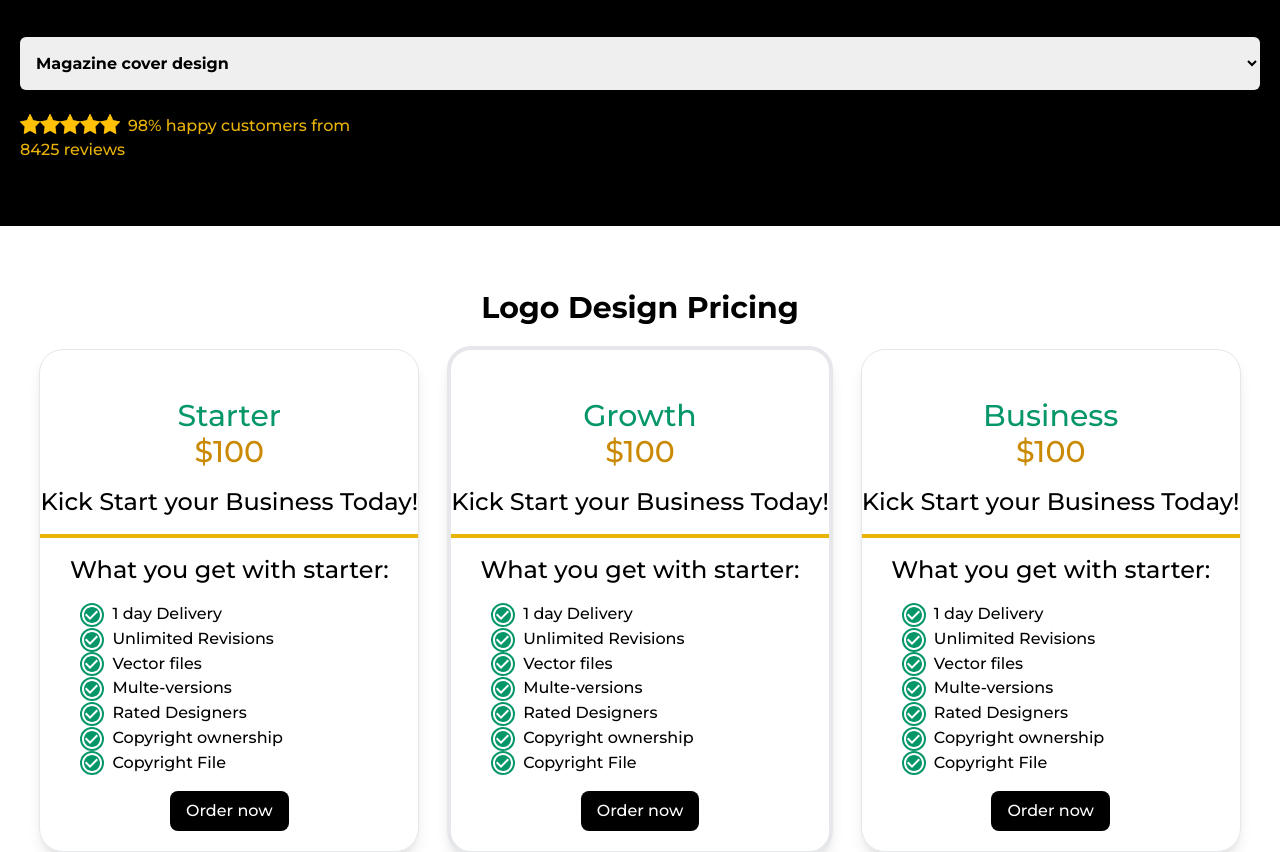
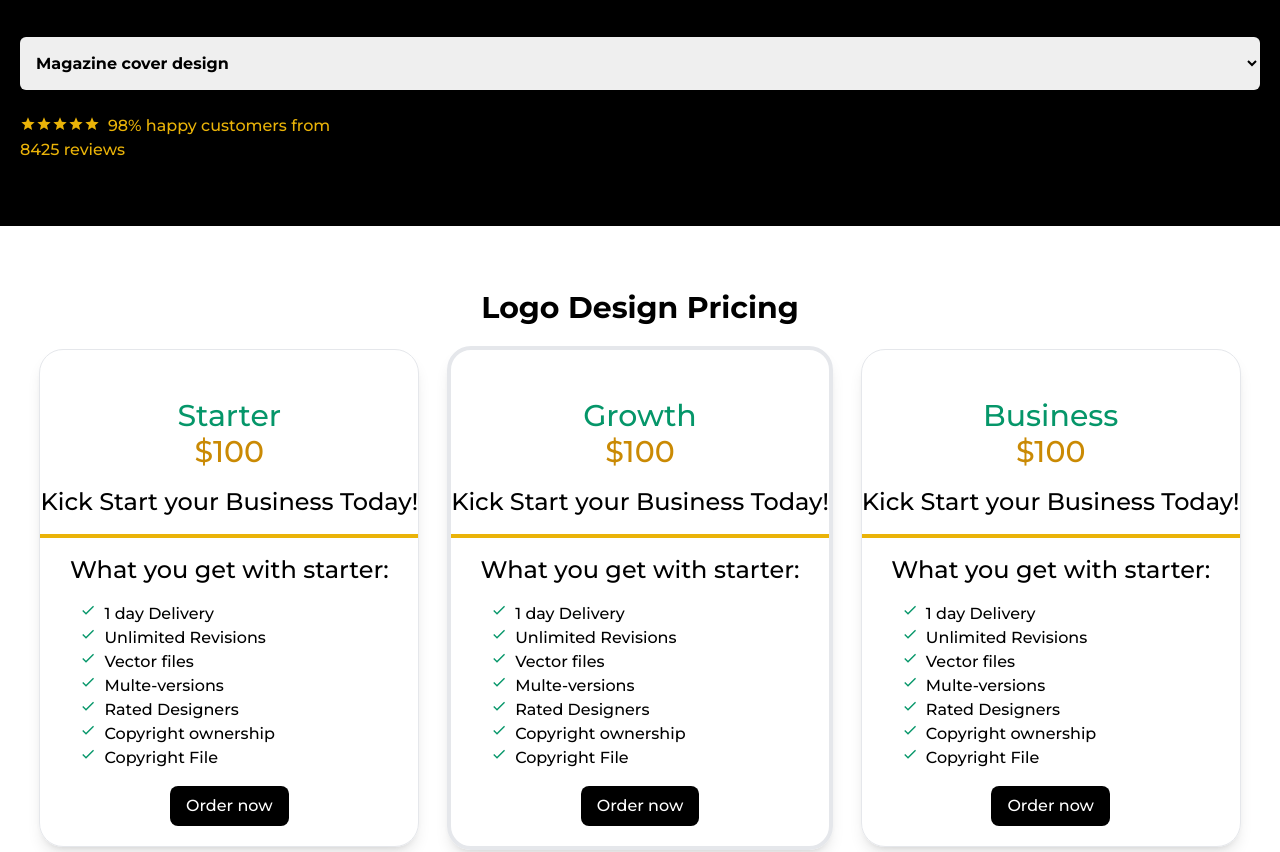
Before and after one commit to patrickashi/kanicreative, a React (Create React App) app: page / in a window 1280 px wide. Shown: the part 227-1079 px from the top of the page. Built offline with nearby package versions, Linux system fonts and the light colour scheme.

Commit message:
add new
New

```diff
--- a/package.json
+++ b/package.json
@@ -6,7 +6,6 @@
   "dependencies": {
     "@emotion/react": "^11.11.3",
     "@emotion/styled": "^11.11.0",
-    "@mui/icons-material": "^5.15.2",
     "@mui/material": "^5.15.2",
     "@testing-library/jest-dom": "^5.17.0",
     "@testing-library/react": "^13.4.0",
--- a/src/App.js
+++ b/src/App.js
@@ -33,7 +33,7 @@ function App() {
                 <Ordersp/>
               </Route>
               <Route path="/Dashhome">
-                <Dashhome />
+                <Dashhome/>
               </Route>
               <Route path="/Tasksp">
                 <Tasksp />
--- a/src/Components/Navbar.jsx
+++ b/src/Components/Navbar.jsx
@@ -28,10 +28,9 @@ const Navbar = () => {
         {/* <h1 onClick={handleNav} className={logo ? 'hidden' : 'block'}>BEACHES.</h1> */}
         <img className='text-white bg-white w-20 md:ml-3 ' size={20} src={logo1} alt="/" />
       </div>
-      <ul className='hidden md:flex gap-4'>
+      <ul className='mobile:hidden 2xl:flex xl:flex lg:flex md:flex gap-4'>
         <Link to="/"> Home </Link>
-
-        <Link to="/create"> About</Link>
+        <Link to=""> About</Link>
         <Link to="/"> Contact </Link>
         <Link to="/"> Services </Link>
         <Link to="/"> Faq</Link>
--- a/src/Components/Orders.jsx
+++ b/src/Components/Orders.jsx
@@ -1,6 +1,7 @@
 import React from 'react';
 import Ordernav from './Ordernav';
-import SearchIcon from '@mui/icons-material/Search';
+
+import { MdOutlineSearch } from 'react-icons/md';
 
 const Orders = () => {
   return (
@@ -16,7 +17,7 @@ const Orders = () => {
                     <div className='relative'>
                         <input type="text" placeholder='Search...' className='rounded-sm pl-9 py-1 px-2 text-[#059669]' />
                         <div>
-                            <SearchIcon className='absolute w-20 left-2 top-1 text-gray-400'/>
+                            <MdOutlineSearch className='absolute w-20 left-2 top-1 text-gray-400'/>
                         </div>
                     </div>
                 </div>
--- a/src/Components/Secone.jsx
+++ b/src/Components/Secone.jsx
@@ -1,6 +1,7 @@
 import React from "react"
 
-import star from "../assets/star.png";
+
+import { MdOutlineStar } from "react-icons/md";
 
 const Secone = () => {
     return (
@@ -31,13 +32,15 @@ const Secone = () => {
                         </select>
                     </div>
 
-                    <div className="flex pt-6 ">
-                        <div className="flex h-5 mr-2">
-                            <img className="w-5" src={star} alt="" />
-                            <img className="w-5" src={star} alt="" />
-                            <img className="w-5" src={star} alt="" />
-                            <img className="w-5" src={star} alt="" />
-                            <img className="w-5" src={star} alt="" />
+                    <div className="flex pt-6 gap-2 ">
+                        <div className="flex ">
+                            <MdOutlineStar  className=" h-5 text-yellow-500"/>
+                            <MdOutlineStar  className=" h-5 text-yellow-500"/>
+                            <MdOutlineStar  className=" h-5 text-yellow-500"/>
+                            <MdOutlineStar  className=" h-5 text-yellow-500"/>
+                            <MdOutlineStar  className=" h-5 text-yellow-500"/>
+
+
                         </div>
                         <p className="text-yellow-500">98% happy customers from</p>
                     </div>
--- a/src/Components/Sectwo.jsx
+++ b/src/Components/Sectwo.jsx
@@ -1,7 +1,6 @@
 import React from "react"
 import verified from "../assets/verified.png";
-
-import CheckCircleOutlineIcon from '@mui/icons-material/CheckCircleOutline';
+import { MdDone } from "react-icons/md";
 
 const Sectwo = () => {
     return (
@@ -19,43 +18,43 @@ const Sectwo = () => {
                         <ul className="px-10 text-center">
                             <div className="flex gap-2 ">
                                 <div>
-                                    <CheckCircleOutlineIcon className="text-white bg-[#059669] rounded-full"/>
+                                    <MdDone className="text-[#059669]" />
                                 </div>
                                 <li> 1 day Delivery</li>
                             </div>
                             <div className="flex gap-2">
                                 <div>
-                                    <CheckCircleOutlineIcon className="text-white bg-[#059669] rounded-full"/>
+                                    <MdDone className="text-[#059669]" />
                                 </div>
                                 <li> Unlimited Revisions</li>
                             </div>
                             <div className="flex gap-2">
                                 <div>
-                                    <CheckCircleOutlineIcon className="text-white bg-[#059669] rounded-full"/>
+                                    <MdDone className="text-[#059669]" />
                                 </div>
                                 <li> Vector files</li>
                             </div>
                             <div className="flex gap-2">
                                 <div>
-                                    <CheckCircleOutlineIcon className="text-white bg-[#059669] rounded-full"/>
+                                    <MdDone className="text-[#059669]" />
                                 </div>
                                 <li>Multe-versions</li>
                             </div>
                             <div className="flex gap-2">
                                 <div>
-                                    <CheckCircleOutlineIcon className="text-white bg-[#059669] rounded-full"/>
+                                    <MdDone className="text-[#059669]" />
                                 </div>
                                 <li> Rated Designers</li>
                             </div>
                             <div className="flex gap-2">
                                 <div>
-                                    <CheckCircleOutlineIcon className="text-white bg-[#059669] rounded-full"/>
+                                    <MdDone className="text-[#059669]" />
                                 </div>
                                 <li> Copyright ownership</li>
                             </div>
                             <div className="flex gap-2">
                                 <div>
-                                    <CheckCircleOutlineIcon className="text-white bg-[#059669] rounded-full"/>
+                                    <MdDone className="text-[#059669]" />
                                 </div>
                                 <li> Copyright File</li>
                             </div>
@@ -74,43 +73,43 @@ const Sectwo = () => {
                         <ul className="px-10 text-center">
                         <div className="flex gap-2">
                                 <div>
-                                    <CheckCircleOutlineIcon className="text-white bg-[#059669] rounded-full"/>
+                                    <MdDone className="text-[#059669]" />
                                 </div>
                                 <li> 1 day Delivery</li>
                             </div>
                             <div className="flex gap-2">
                                 <div>
-                                    <CheckCircleOutlineIcon className="text-white bg-[#059669] rounded-full"/>
+                                    <MdDone className="text-[#059669]" />
                                 </div>
                                 <li> Unlimited Revisions</li>
                             </div>
                             <div className="flex gap-2">
                                 <div>
-                                    <CheckCircleOutlineIcon className="text-white bg-[#059669] rounded-full"/>
+                                    <MdDone className="text-[#059669]" />
                                 </div>
                                 <li> Vector files</li>
                             </div>
                             <div className="flex gap-2">
                                 <div>
-                                    <CheckCircleOutlineIcon className="text-white bg-[#059669] rounded-full"/>
+                                    <MdDone className="text-[#059669]" />
                                 </div>
                                 <li>Multe-versions</li>
                             </div>
                             <div className="flex gap-2">
                                 <div>
-                                    <CheckCircleOutlineIcon className="text-white bg-[#059669] rounded-full"/>
+                                    <MdDone className="text-[#059669]" />
                                 </div>
                                 <li> Rated Designers</li>
                             </div>
                             <div className="flex gap-2">
                                 <div>
-                                    <CheckCircleOutlineIcon className="text-white bg-[#059669] rounded-full"/>
+                                    <MdDone className="text-[#059669]" />
                                 </div>
                                 <li> Copyright ownership</li>
                             </div>
                             <div className="flex gap-2">
                                 <div>
-                                    <CheckCircleOutlineIcon className="text-white bg-[#059669] rounded-full"/>
+                                    <MdDone className="text-[#059669]" />
                                 </div>
                                 <li> Copyright File</li>
                             </div>
@@ -130,43 +129,43 @@ const Sectwo = () => {
                         <ul className="px-10 text-center">
                         <div className="flex gap-2">
                                 <div>
-                                    <CheckCircleOutlineIcon className="text-white bg-[#059669] rounded-full"/>
+                                    <MdDone className="text-[#059669]" />
                                 </div>
                                 <li> 1 day Delivery</li>
                             </div>
                             <div className="flex gap-2">
                                 <div>
-                                    <CheckCircleOutlineIcon className="text-white bg-[#059669] rounded-full"/>
+                                    <MdDone className="text-[#059669]" />
                                 </div>
                                 <li> Unlimited Revisions</li>
                             </div>
                             <div className="flex gap-2">
                                 <div>
-                                    <CheckCircleOutlineIcon className="text-white bg-[#059669] rounded-full"/>
+                                    <MdDone className="text-[#059669]" />
                                 </div>
                                 <li> Vector files</li>
                             </div>
                             <div className="flex gap-2">
                                 <div>
-                                    <CheckCircleOutlineIcon className="text-white bg-[#059669] rounded-full"/>
+                                    <MdDone className="text-[#059669]" />
                                 </div>
                                 <li>Multe-versions</li>
                             </div>
                             <div className="flex gap-2">
                                 <div>
-                                    <CheckCircleOutlineIcon className="text-white bg-[#059669] rounded-full"/>
+                                    <MdDone className="text-[#059669]" />
                                 </div>
                                 <li> Rated Designers</li>
                             </div>
                             <div className="flex gap-2">
                                 <div>
-                                    <CheckCircleOutlineIcon className="text-white bg-[#059669] rounded-full"/>
+                                    <MdDone className="text-[#059669]" />
                                 </div>
                                 <li> Copyright ownership</li>
                             </div>
                             <div className="flex gap-2">
                                 <div>
-                                    <CheckCircleOutlineIcon className="text-white bg-[#059669] rounded-full"/>
+                                    <MdDone className="text-[#059669]" />
                                 </div>
                                 <li> Copyright File</li>
                             </div>
--- a/src/Components/Specialoffer.jsx
+++ b/src/Components/Specialoffer.jsx
@@ -1,6 +1,6 @@
 import React from 'react';
 import Ordernav from './Ordernav';
-import SearchIcon from '@mui/icons-material/Search';
+import { MdOutlineSearch } from 'react-icons/md';
 
 const Specialoffer = () => {
   return (
@@ -45,7 +45,7 @@ const Specialoffer = () => {
                     <div className='relative'>
                         <input type="text" placeholder='Search...' className='rounded-sm pl-9 py-1 px-2 text-[#059669]' />
                         <div>
-                            <SearchIcon className='absolute w-20 left-2 top-1 text-gray-400'/>
+                            <MdOutlineSearch className='absolute w-20 left-2 top-1 text-gray-400'/>
                         </div>
                     </div>
                 </div>
--- a/src/Components/Tasks.jsx
+++ b/src/Components/Tasks.jsx
@@ -1,6 +1,6 @@
 import React from 'react'
 import Ordernav from './Ordernav'
-import SearchIcon from '@mui/icons-material/Search';
+import { MdOutlineSearch } from 'react-icons/md';
 
 const Tasks = () => {
   return (
@@ -12,7 +12,7 @@ const Tasks = () => {
             <div className='relative'>
                 <input type="text" placeholder='Logo type, Business Cards, Social media graphics..'
                 className='text-center w-[670px] rounded-md py-3 outline-none' />
-                <SearchIcon className='w-20 absolute right-2 top-3 text-gray-400 '/>
+                <MdOutlineSearch className='w-20 absolute right-2 top-3 text-gray-400 '/>
             </div>
             <i className='font-bold py-4'>No Task to show</i>
 
--- a/src/pages/Dashhome.jsx
+++ b/src/pages/Dashhome.jsx
@@ -1,8 +1,8 @@
-import React from 'react'
-import SideBar from '../Components/SideBar'
+import React from 'react';
+import SideBar from '../Components/SideBar';
 import Ordernav from '../Components/Ordernav'
 import Orders from '../Components/Orders'
-import Specialoffer from '../Components/Specialoffer'
+import Specialoffer from '../Components/Specialoffer';
 
 const Dashhome = () => {
   return (
```
Also changed, not shown: src/Components/Ordernav.jsx (+7 -5 lines), src/Components/SideBar.jsx (+6 -10 lines), 1 other file (tests, documents, lock files or other folders).
